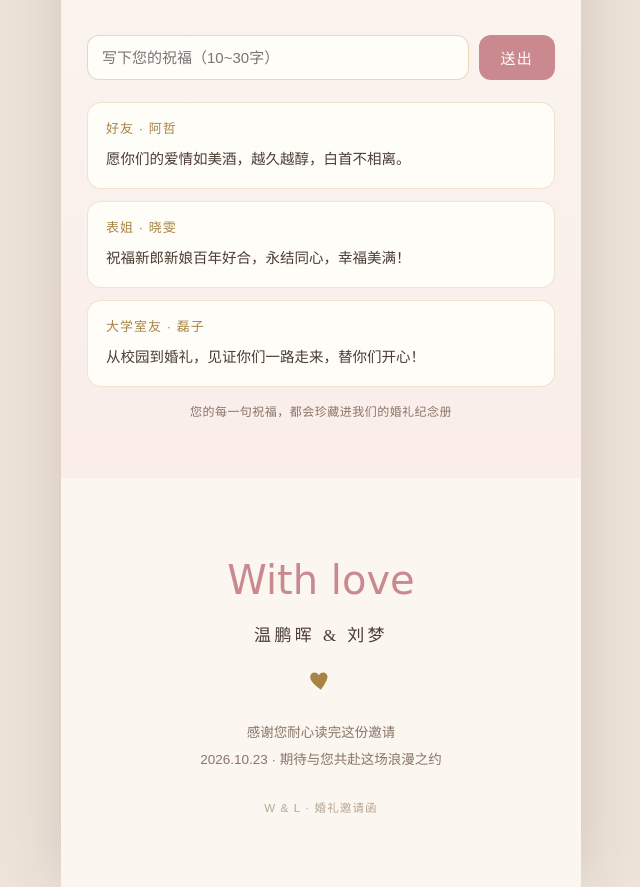
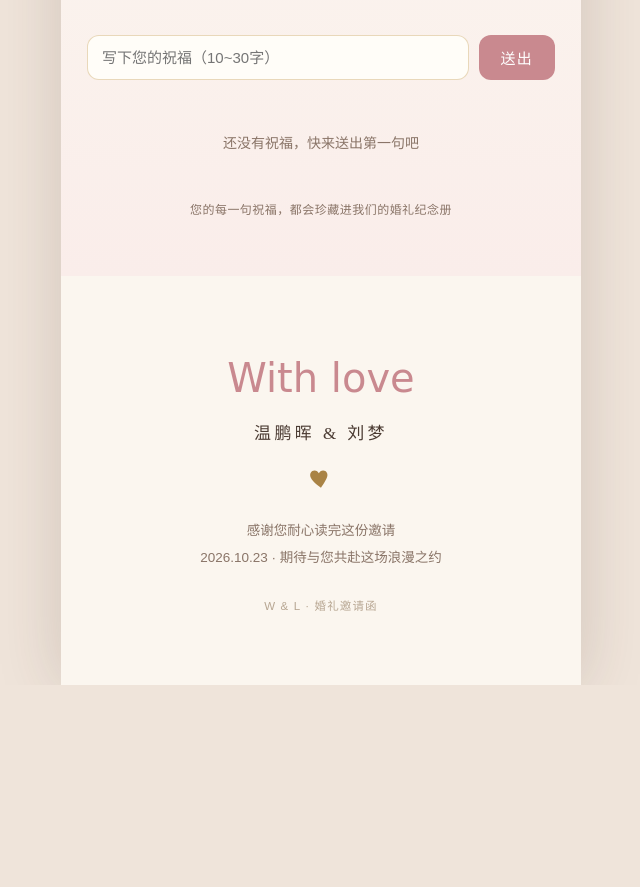
Before and after one commit to wen1907/1, a plain HTML site: page index.html in a window 1280 px wide. Shown: the part 6945-7832 px from the top of the page, without its empty margins (319-959 px from the left). After the commit the page ends 7630 px from the top, so only its background shows below. Drawn offline with Linux system fonts and the light colour scheme; a web font is replaced by a local one.

Commit message:
Add files via upload

```diff
--- a/index.html
+++ b/index.html
@@ -843,11 +843,7 @@ a{color:inherit;text-decoration:none;}
   var wishInput = document.getElementById('wishInput');
   var wishSend = document.getElementById('wishSend');
   var wishList = document.getElementById('wishList');
-  var wishes = [
-    { who:'好友 · 阿哲', msg:'愿你们的爱情如美酒，越久越醇，白首不相离。' },
-    { who:'表姐 · 晓雯', msg:'祝福新郎新娘百年好合，永结同心，幸福美满！' },
-    { who:'大学室友 · 磊子', msg:'从校园到婚礼，见证你们一路走来，替你们开心！' }
-  ];
+  var wishes = [];
   function renderWishes(){
     wishList.innerHTML = '';
     if(!wishes.length){
```
